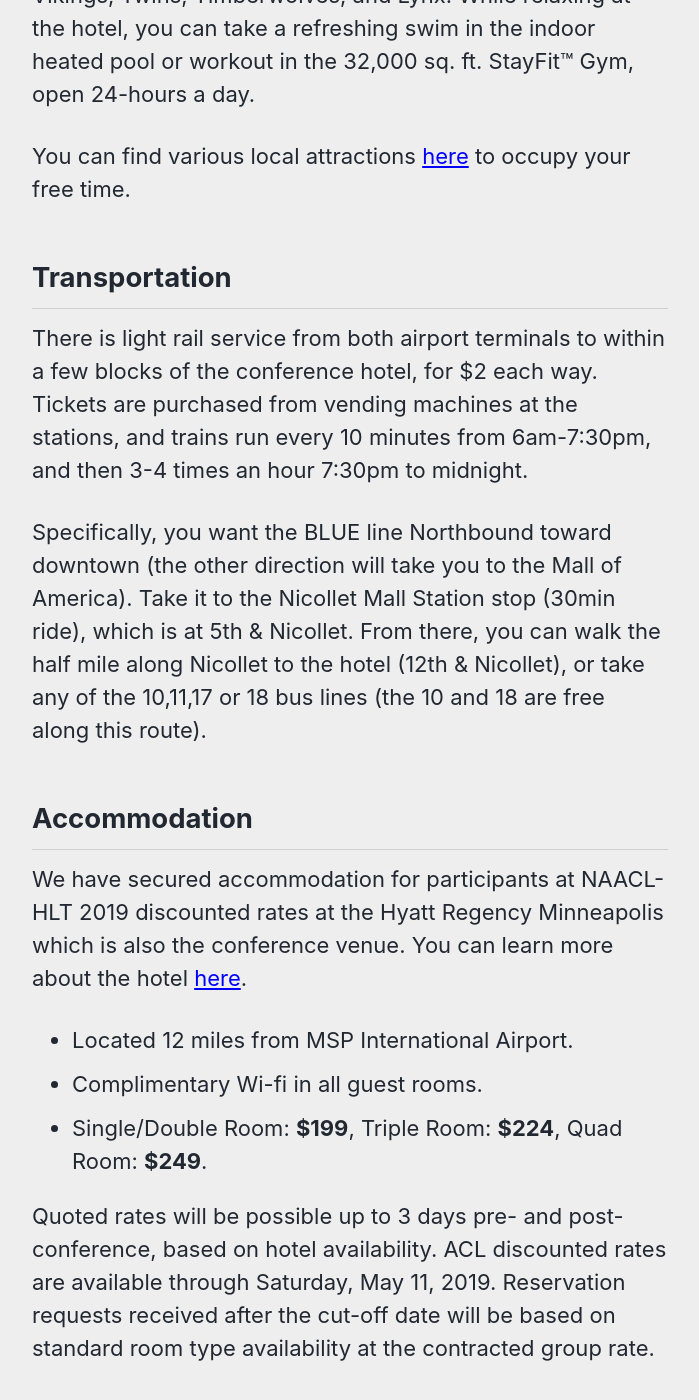
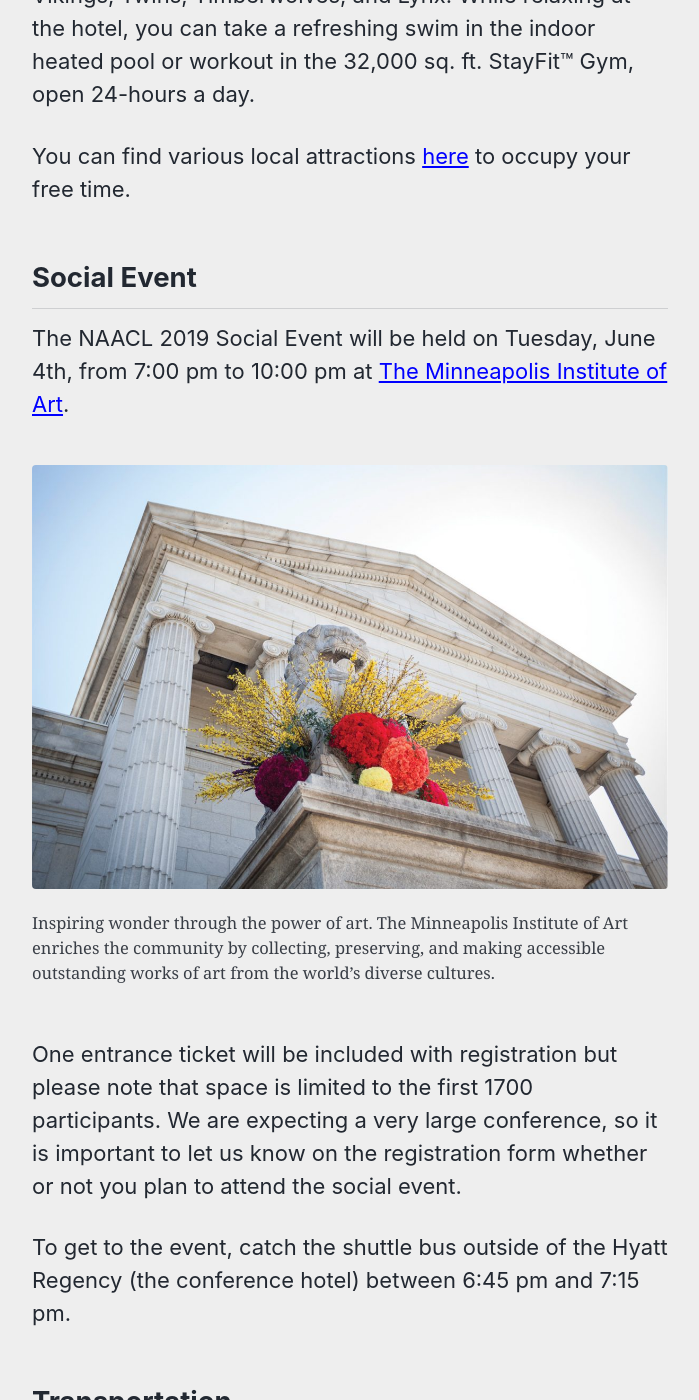
Before and after one commit to naacl-org/naacl-2021-website, a Jekyll site: the page built from _pages/participants.md, in a window 1280 px wide and 1400 px high, scrolled down 1017 px. Shown: the whole window, without its empty margins (290-989 px from the left). Built offline with Jekyll 4.4.1, drawn with Linux system fonts in a browser that asks for light colours; nearby versions of some CDN libraries.

Commit message:
Add social event info to participants page.

```diff
--- a/_pages/participants.md
+++ b/_pages/participants.md
@@ -17,6 +17,18 @@
 Whether you want to check out nearby Minneapolis entertainment districts or explore fun things to do in the Twin Cities, our convenient location on Nicollet Mall puts you in the heart of it all. Located steps from Target Center, Target Field, and the new US Bank Stadium, we make it easy to see a variety of professional sporting events, including the Vikings, Twins, Timberwolves, and Lynx. While relaxing at the hotel, you can take a refreshing swim in the indoor heated pool or workout in the 32,000 sq. ft. StayFit™ Gym, open 24-hours a day.
 
 You can find various local attractions [here](https://www.hyatt.com/en-US/hotel/minnesota/hyatt-regency-minneapolis/msprm/area-attractions) to occupy your free time.
+
+
+## Social Event
+
+The NAACL 2019 Social Event will be held on Tuesday, June 4th, from 7:00 pm to 10:00 pm at [The Minneapolis Institute of Art](https://new.artsmia.org/about/).
+
+{% include figure image_path="/assets/images/Mia-exterior-1200x800.jpg" alt="this is a placeholder image" caption="Inspiring wonder through the power of art. The Minneapolis Institute of Art enriches the community by collecting, preserving, and making accessible outstanding works of art from the world’s diverse cultures." %}
+
+
+One entrance ticket will be included with registration but please note that space is limited to the first 1700 participants.  We are expecting a very large conference, so it is important to let us know on the registration form whether or not you plan to attend the social event.
+
+To get to the event, catch the shuttle bus outside of the Hyatt Regency (the conference hotel) between 6:45 pm and 7:15 pm.
 
 ## Transportation
 
```
Also changed, not shown: assets/images/Mia-exterior-1200x800.jpg (added).
